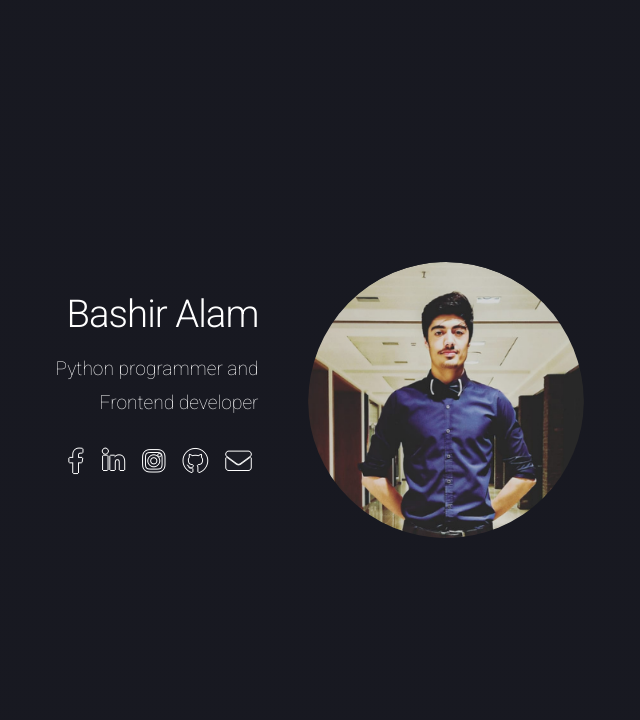
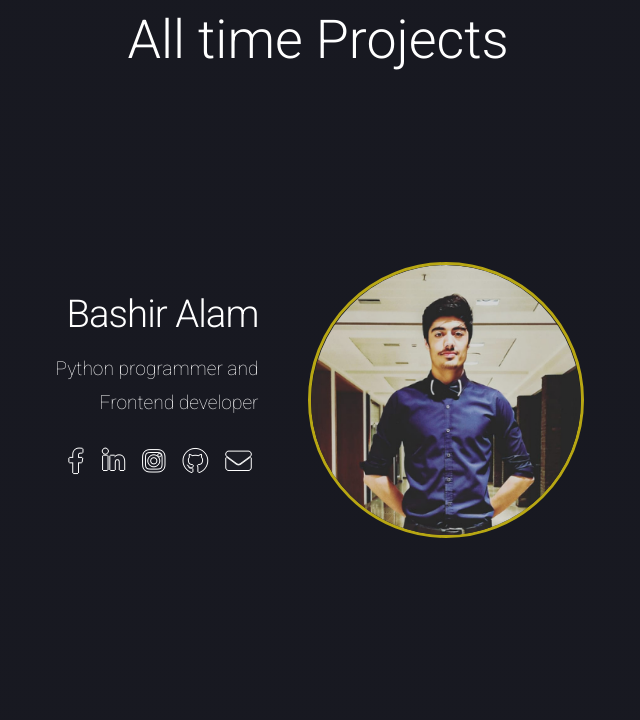
Before and after one commit to bashiralam185/portfolio.github.io, a plain HTML site: page index.html in a window 1280 px wide. Shown: the top 720 px of the page, without its empty margins (322-962 px from the left). Drawn offline with Linux system fonts and the light colour scheme.

Commit message:
Update index.html

```diff
--- a/index.html
+++ b/index.html
@@ -1,7 +1,7 @@
 <!DOCTYPE HTML>
 <html>
 	<head>
-		<title>Portfolio</title>
+		<title>Resume</title>
 		<meta charset="utf-8" />
 		<meta name="viewport" content="width=device-width, initial-scale=1, user-scalable=no" />
 		<link rel="stylesheet" href="assets/css/main.css" />
@@ -9,6 +9,12 @@
 	</head>
 	<body class="is-preload landing">
 		<div id="page-wrapper">
+
+
+			<!-- Header -->
+			<header id="header"><a href="Projects/projects.html">
+				<div id="projects_button"> <h5 style="text-align: center; font-size: 3.5em; ">All time Projects</h5></div></a>
+			</header>
 			<!-- Banner -->
 				<section id="banner">
 					<div class="content">
@@ -25,7 +31,7 @@
 								<li><a href="https://www.bashiralam185@gmail.com" class="icon solid alt fa-envelope"><span class="label">Email</span></a></li>
 							</ul>
 						</header>
-						<span class="image"><img src="images/profile (1).png" alt="" /></span>
+						<span class="image" style="border: 3px solid #b8a713;"><img src="images/profile (1).png" alt="" /></span>
 					</div>
 					<a href="#one" class="goto-next scrolly">Next</a>
 				</section>
```
